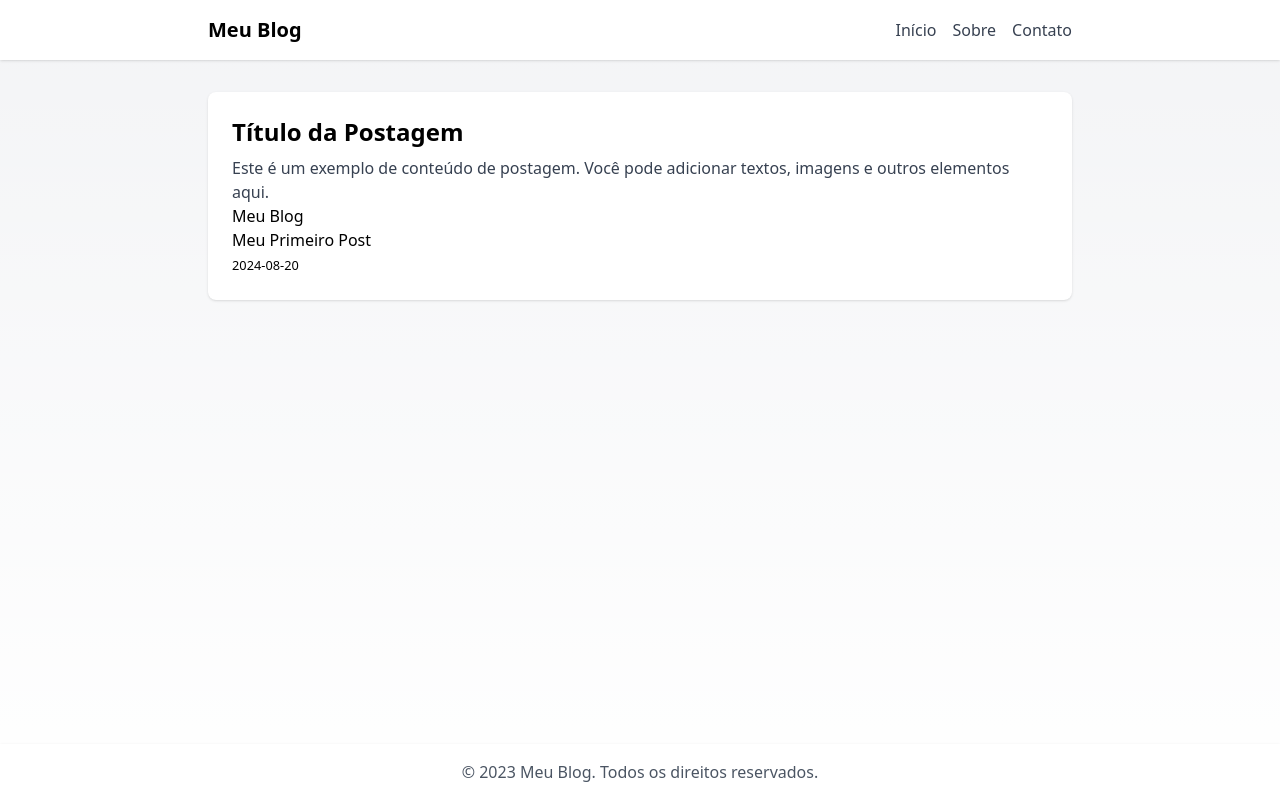
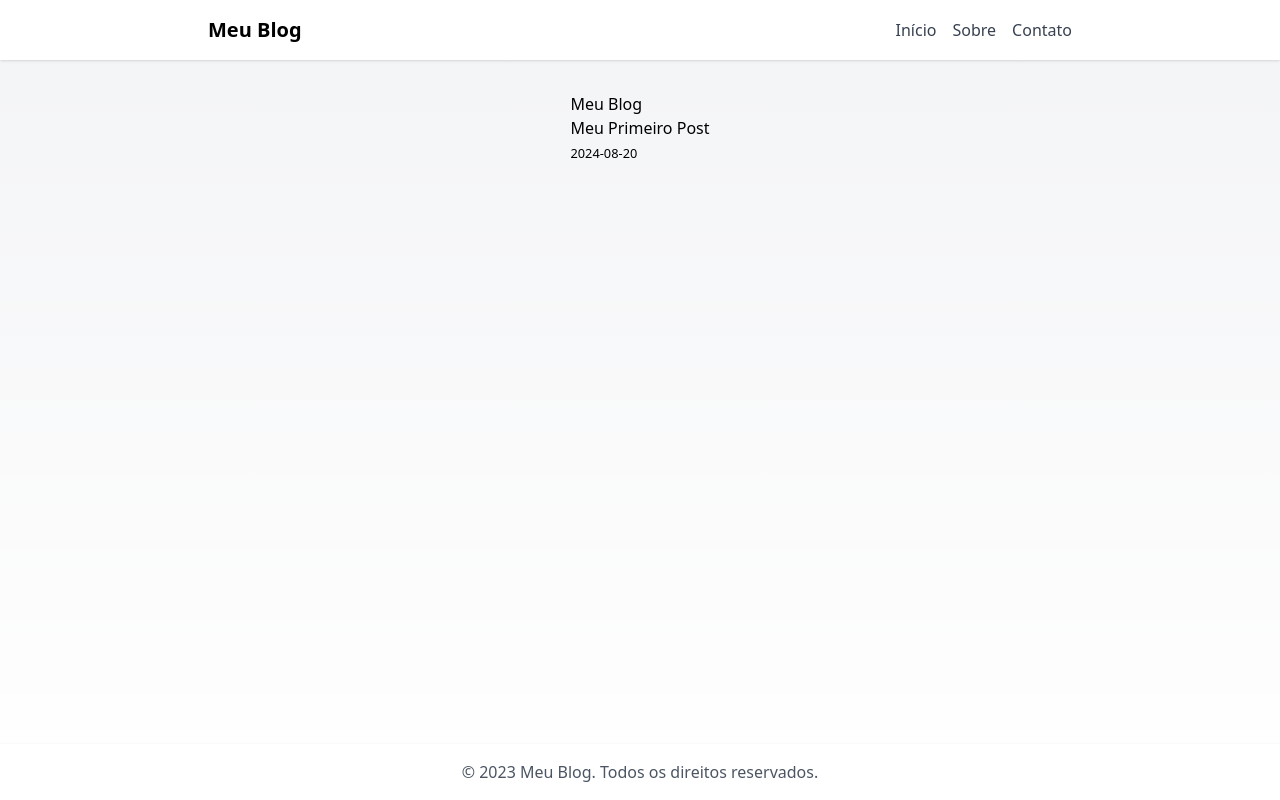
Before and after one commit to sobucki/personal-blog, a Next.js app: page / in a window 1280 px wide. Built offline with nearby package versions, Linux system fonts and the light colour scheme.

Commit message:
Change layout to use article

```diff
--- a/src/app/layout.tsx
+++ b/src/app/layout.tsx
@@ -1,11 +1,6 @@
 import React from "react";
 import type { Metadata } from "next";
-import { Inter } from "next/font/google";
 import "./globals.css";
-import Link from "next/link";
-import Header from "@/components/Header";
-
-const inter = Inter({ subsets: ["latin"] });
 
 export const metadata: Metadata = {
   title: "Create Next App",
@@ -46,14 +41,7 @@ export default function RootLayout({
         </header>
 
         <main className=" flex-grow max-w-4xl mx-auto px-4 py-8">
-          <article className="bg-white p-6 rounded-lg shadow mb-8">
-            <h2 className="text-2xl font-bold mb-2">Título da Postagem</h2>
-            <p className="text-gray-700">
-              Este é um exemplo de conteúdo de postagem. Você pode adicionar
-              textos, imagens e outros elementos aqui.
-            </p>
-            {children}
-          </article>
+          {children}
         </main>
 
         <footer className="bg-white shadow">
--- a/src/app/posts/[id]/page.tsx
+++ b/src/app/posts/[id]/page.tsx
@@ -10,10 +10,12 @@ export default async function Post({ params }: PostPageProps) {
   const postData: PostData = await getPostData(params.id);
 
   return (
-    <div>
-      <h1>{postData.title}</h1>
-      <div dangerouslySetInnerHTML={{ __html: postData.contentHtml || "" }} />
-    </div>
+    <article className="bg-white p-6 rounded-lg shadow mb-8">
+      <h2 className="text-2xl font-bold mb-2">{postData.title}</h2>
+      <div
+        dangerouslySetInnerHTML={{ __html: postData.contentHtml || "" }}
+      ></div>
+    </article>
   );
 }
 
```
